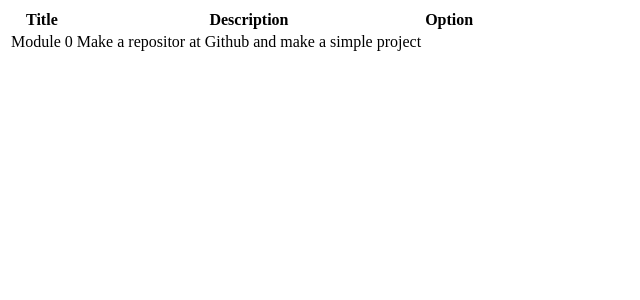
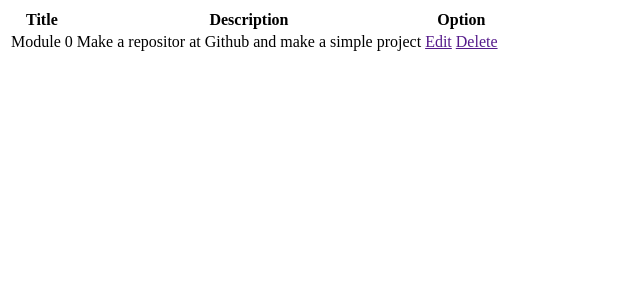
Before and after one commit to klyde123/Module-0-Todo-List, a PHP site: page / in a window 1280 px wide. Shown: the top 300 px of the page, without its empty margins (0-640 px from the left). Run offline with PHP 8.4, Linux system fonts and the light colour scheme.

Commit message:
Adding button for edit and Delete but no function

```diff
--- a/index.php
+++ b/index.php
@@ -19,6 +19,12 @@
 		<tr>
 			<td>Module 0</td>
 			<td>Make a repositor at Github and make a simple project</td>
+			<td>
+				<a href=""> Edit </a>
+			</td>
+			<td>
+				<a href=""> Delete </a>
+			</td>
 
 		</tr>
 	</tbody>
```
